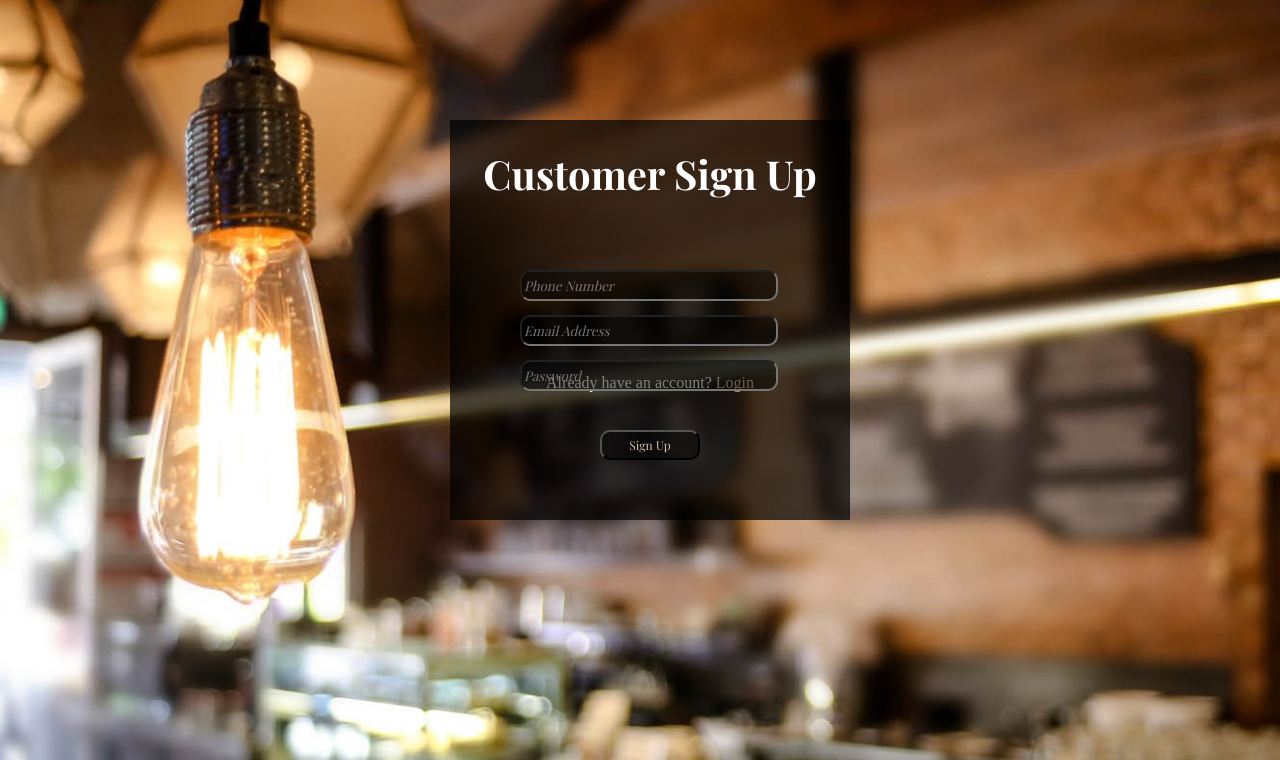
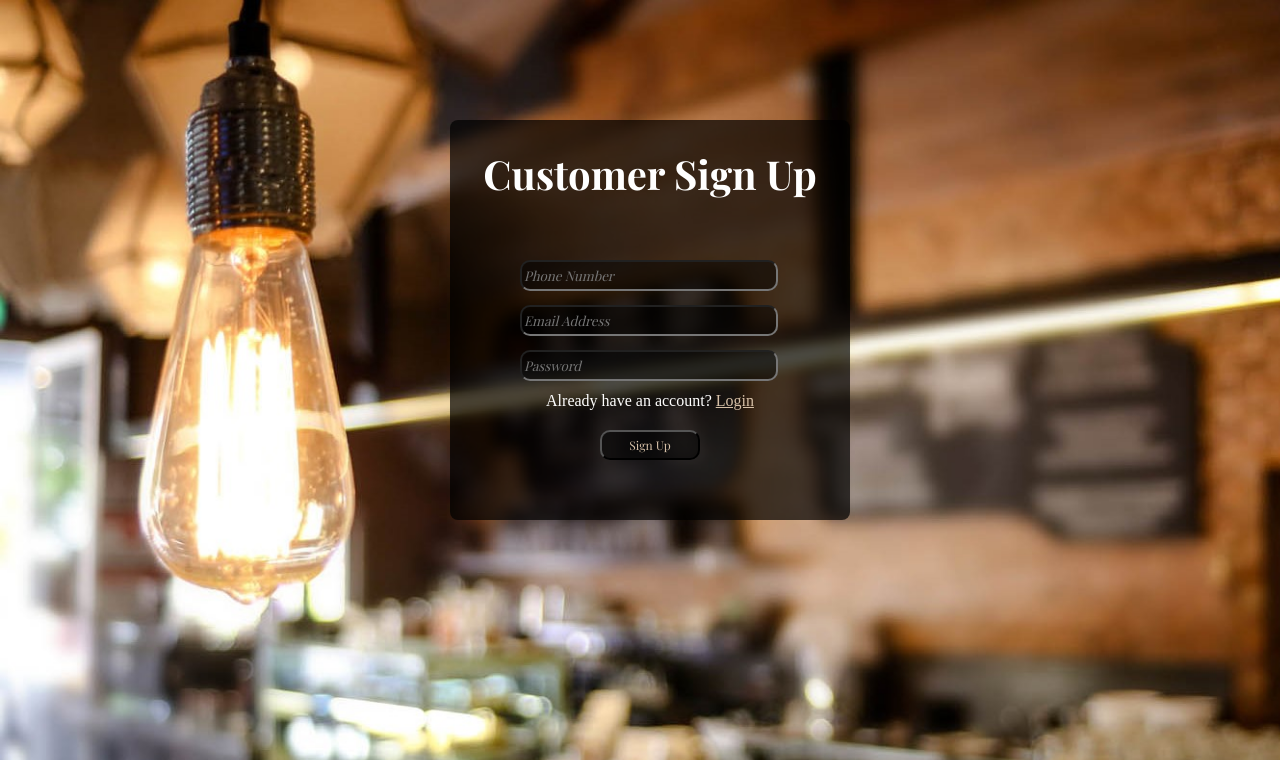
Before and after one commit to Varuun06/Software-Development-Project, a Flask app: page /customer_signup in a window 1280 px wide. Shown: the top 760 px of the page. Run offline with Flask 3, Linux system fonts and the light colour scheme.

Commit message:
Update customer sign up page.html

```diff
--- a/templates/customer sign up page.html
+++ b/templates/customer sign up page.html
@@ -24,6 +24,7 @@
             position: absolute;
             top: 120px;
             left: 450px;
+            border-radius: 8px;
         }
 
         .h1{
@@ -49,15 +50,15 @@
         }
 
         input[type="text"]{
-            top: 150px;
+            top: 140px;
         }
 
         input[type="email"]{
-            top: 195px;
+            top: 185px;
         }
 
         input[type="password"]{
-            top: 240px;
+            top: 230px;
         }
 
         .button1{
@@ -98,6 +99,7 @@
                     <br><br>
                     <button type="submit" class="button1">Sign Up</button>
                 </form>
+                <br>
                 <p style="color: white;">Already have an account? <a href="{{ url_for('customer_login') }}" style="color: rgb(214, 192, 167);">Login</a></p>
             </div>
         </div>
```
